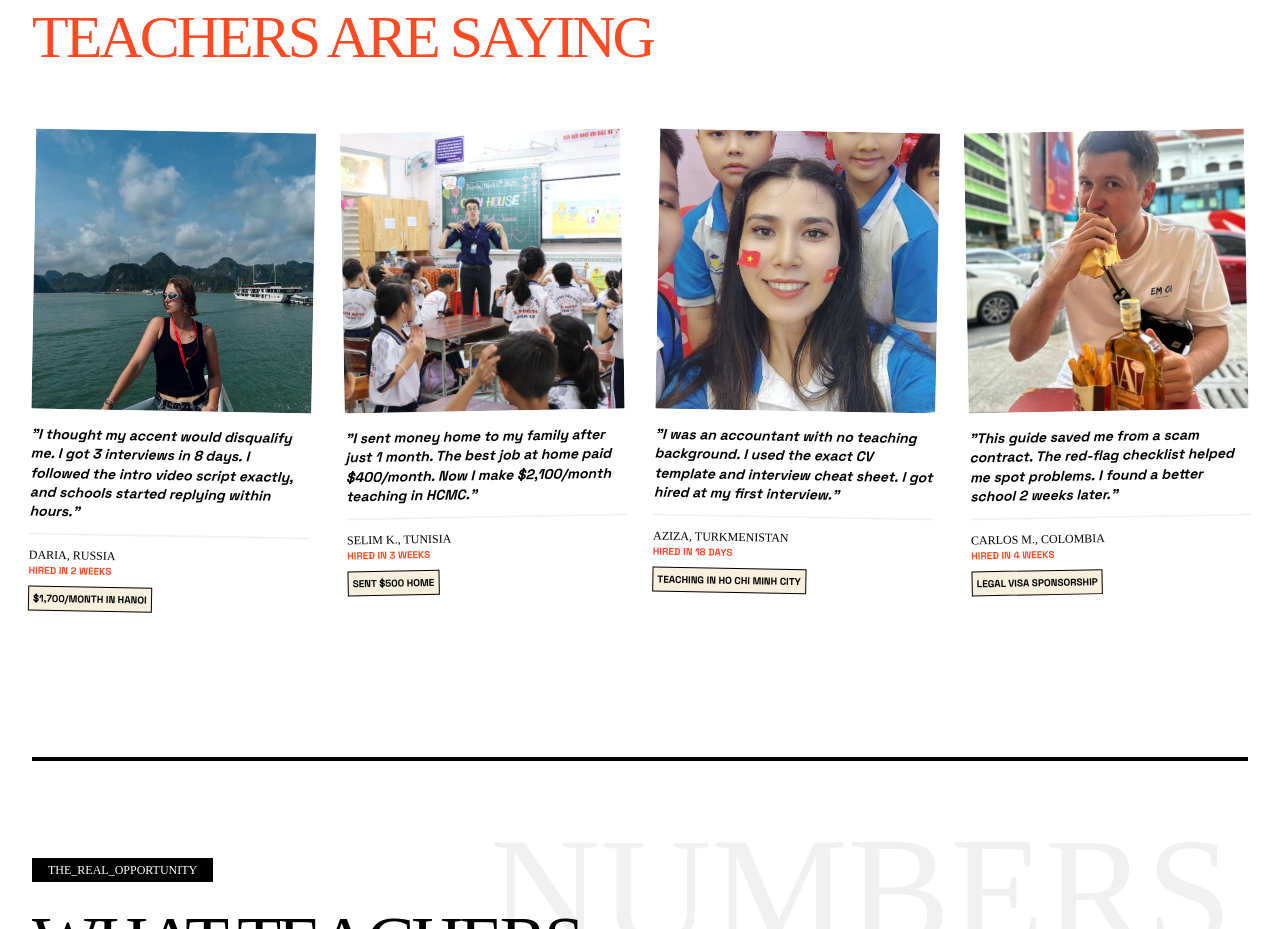
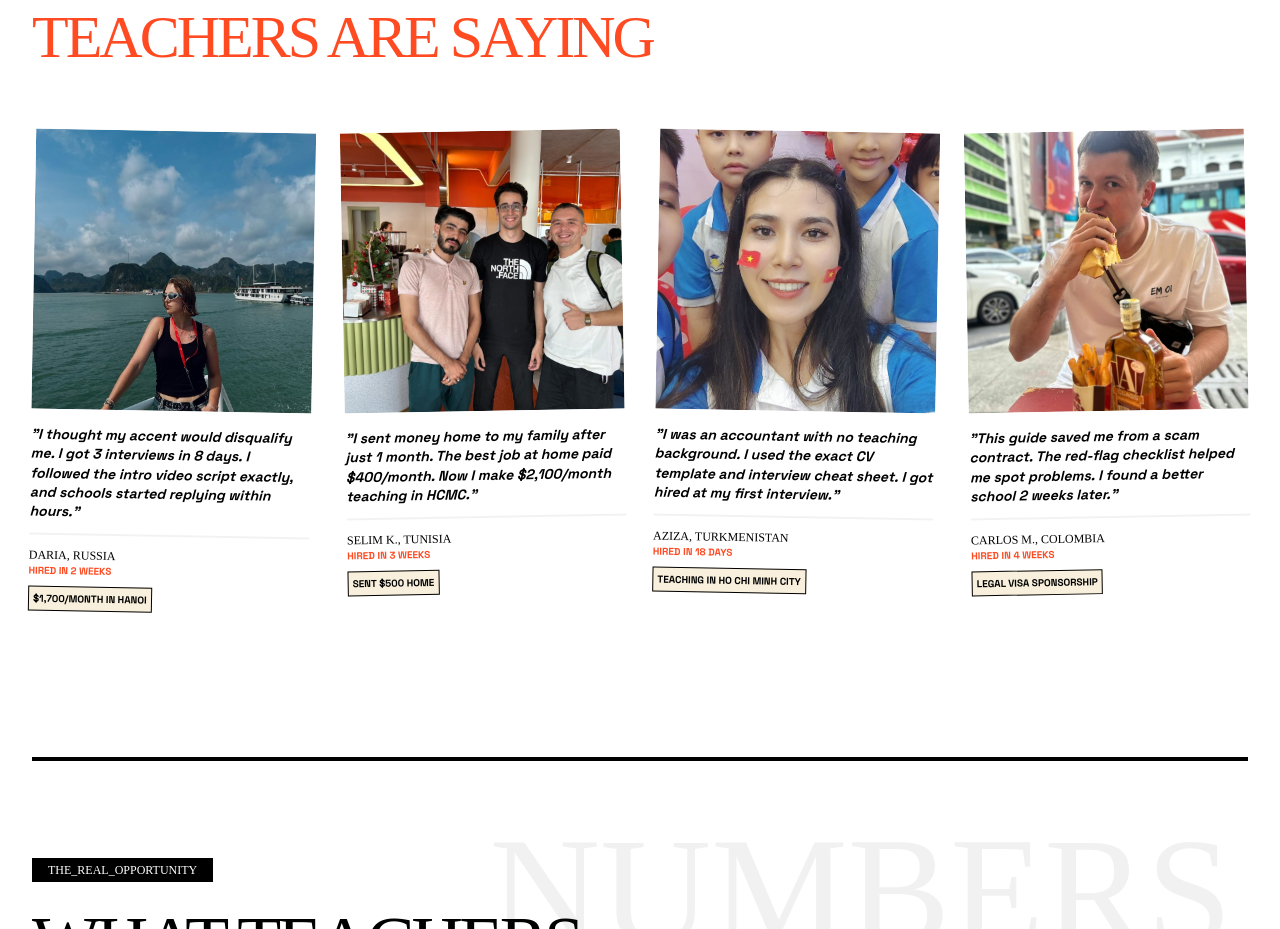
Before and after one commit to alltutyou-cell/perfect-site-non-native, a React (Vite) app: page / in a window 1280 px wide. Shown: the part 1189-2118 px from the top of the page. Built offline with nearby package versions, Linux system fonts and the light colour scheme; a web font is replaced by a local one.

Commit message:
Update Selim testimonial photo to social shot

```diff
--- a/components/Testimonials.tsx
+++ b/components/Testimonials.tsx
@@ -15,7 +15,7 @@ const Testimonials: React.FC = () => {
       time: "hired in 3 weeks",
       quote: "I sent money home to my family after just 1 month. The best job at home paid $400/month. Now I make $2,100/month teaching in HCMC.",
       highlight: "Sent $500 home",
-      image: "/photo/teachers/selim_review.jpg"
+      image: "/photo/teachers/selim_social.jpg"
     },
     {
       name: "Aziza, Turkmenistan",
```
Also changed, not shown: public/photo/teachers/selim_social.jpg (added).
